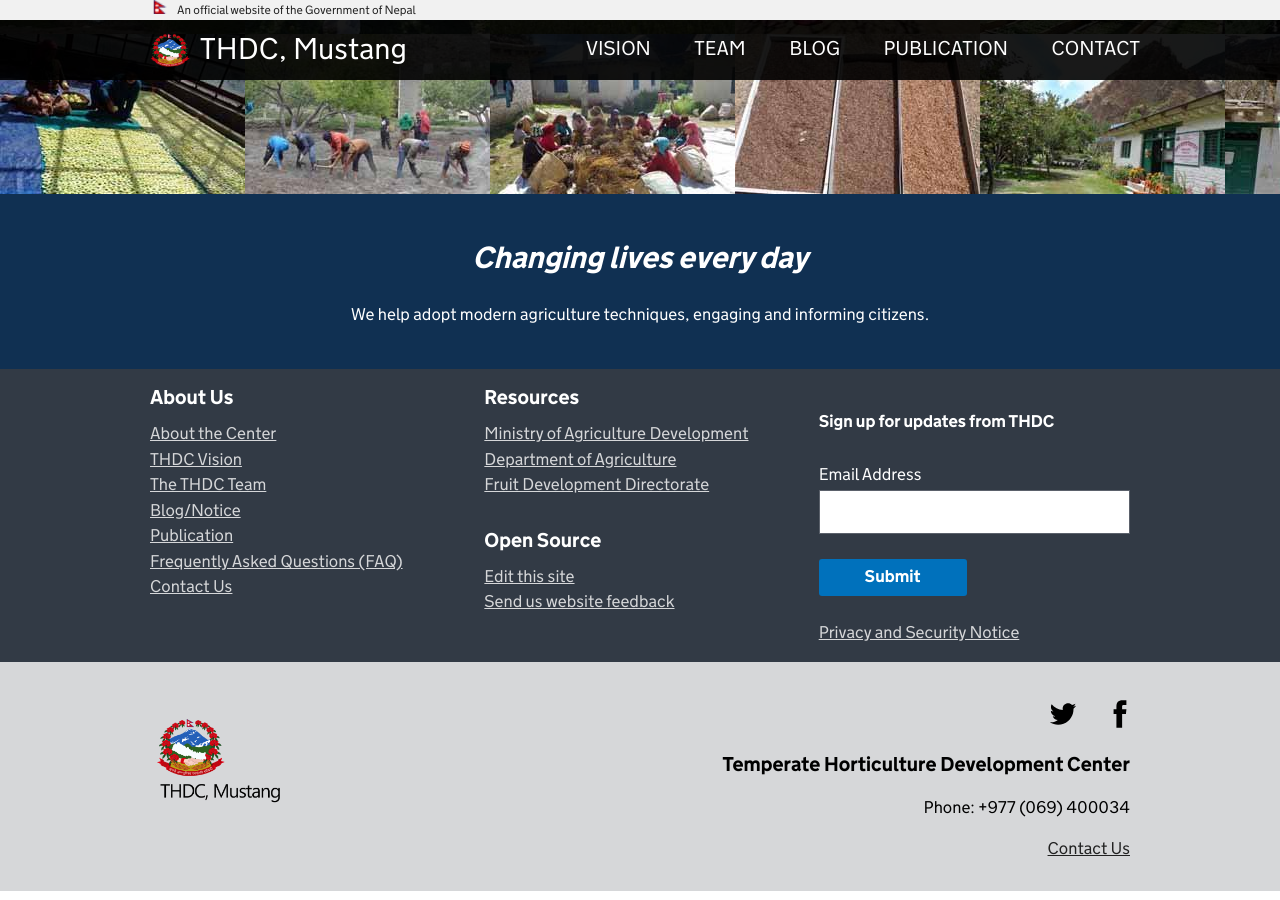
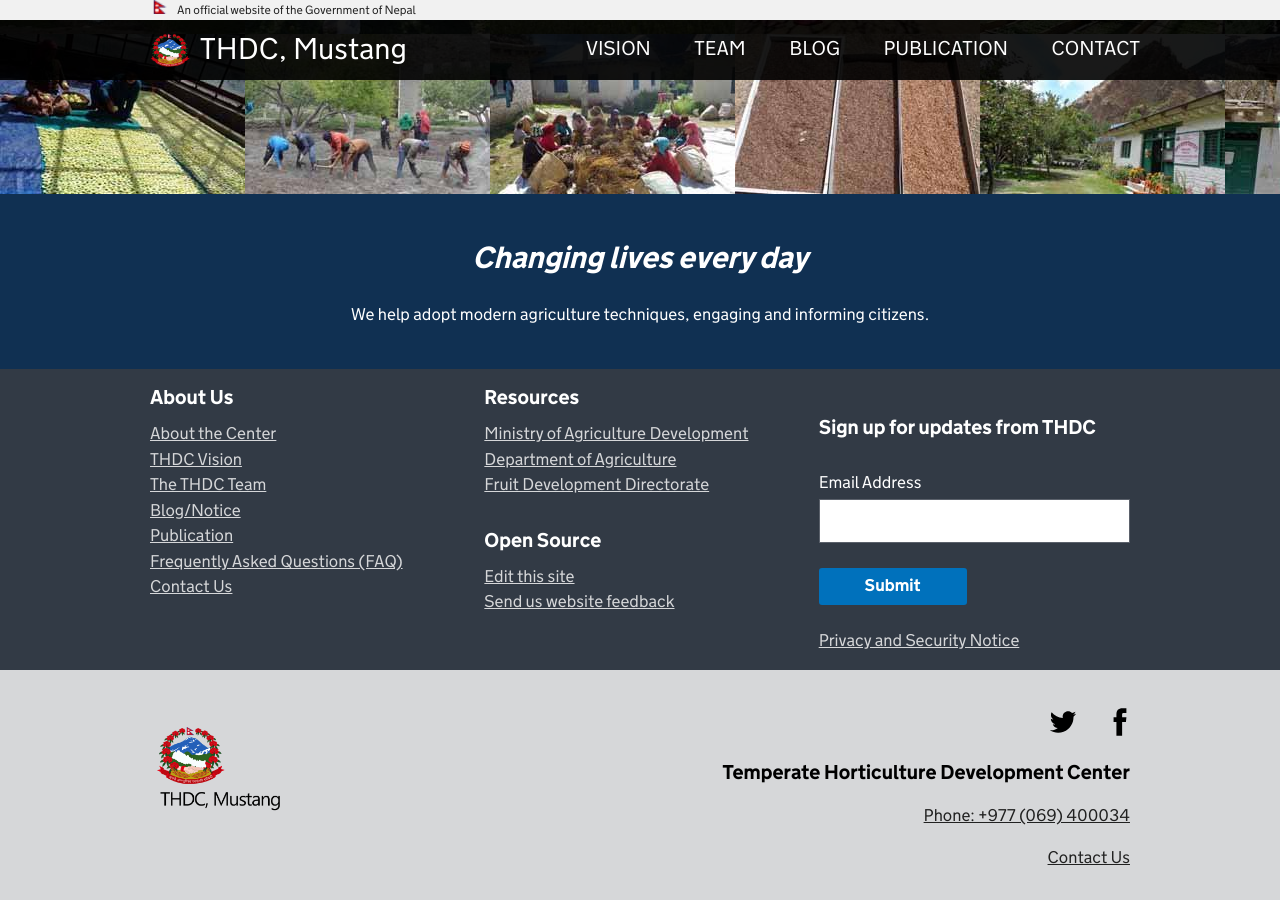
Before and after one commit to THDCMustang/thdcmustang.github.io, a Jekyll site: the page built from index.html, in a window 1280 px wide and 900 px high, scrolled down 1536 px. Built offline with Jekyll 4.4.1, drawn with Linux system fonts in a browser that asks for light colours; comment, search, counter and statistics services are not loaded.

Commit message:
accessibility

```diff
--- a/_includes/footer.html
+++ b/_includes/footer.html
@@ -28,7 +28,7 @@
 	  </div>
       <form action="//thdcmustang.us14.list-manage.com/subscribe/post?u=7edc562d5562d6debce7e8691&amp;id=a3dabb65d5" method="post" id="mc-embedded-subscribe-form" name="mc-embedded-subscribe-form" class="validate" target="_blank" novalidate>
         <fieldset>
-          <h4>Sign up for updates from THDC</h4>
+          <h3>Sign up for updates from THDC</h3>
           <div class="thdc-width text_block">
             <label for="mce-EMAIL">Email Address </label>
             <input type="email" value="" name="EMAIL" class="required email" id="mce-EMAIL">
@@ -71,7 +71,7 @@
       </a>-->
       <address>
         <h3 class="thdc-footer-contact-heading">Temperate Horticulture Development Center</h3>
-        <p>Phone: +977 (069) 400034</p>
+	      <p><a href="tel:+977069400034">Phone: +977 (069) 400034</a></p>
         <a href="{{ '/contact' | prepend: site.baseurl }}">Contact Us</a>
       </address>
     </div>
```
